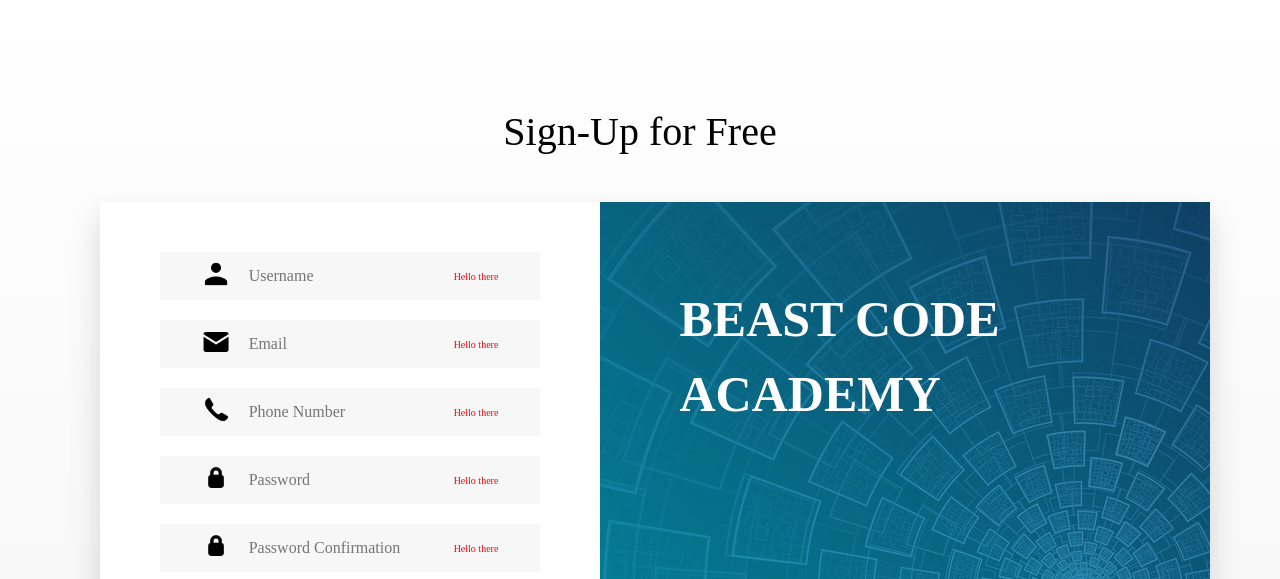
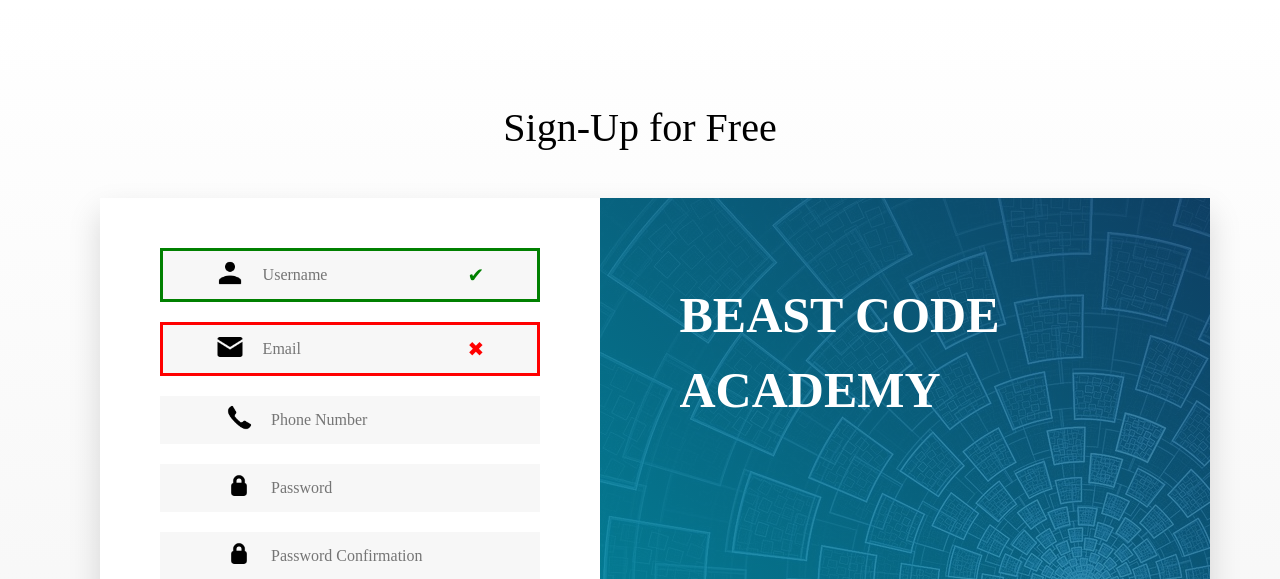
Before and after one commit to Beast-Code9999/Sign-up-Form, a website: page index.html in a window 1280 px wide. Shown: the part 155-734 px from the top of the page. Drawn offline with Linux system fonts and the light colour scheme.

Commit message:
add ticks into css form validation

```diff
--- a/index.html
+++ b/index.html
@@ -63,7 +63,7 @@
             <div class="section-main__container">
                 <div class="section-main__form">
                     <form action="#" method="get" class="form u-margin-bottom-small">
-                        <div class="form__section">
+                        <div class="form__section valid">
                             <label for="username"  class="form__label">
                                 <img src="./img/icons8-user-96.png" alt="icon-user">
                             </label>
@@ -75,7 +75,7 @@
                                    minlength="4"
                                    class="form__input">
                         </div>
-                        <div class="form__section">
+                        <div class="form__section invalid">
                             <label for="email" class="form__label">
                                 <img src="./img/icons8-mail-96.png" alt="icon-mail">
                             </label>
@@ -118,12 +118,14 @@
                                    name="user[password_confirmation]"
                                    placeholder="Password Confirmation"
                                    required="required"
-                                   class="form__input">
+                                   class="form__input"
+                                   autocomplete="off">
                         </div>
                         <div class="form__section">
                             <a class="form__link" href="#" target="_blank">By signing up, you agree to our terms of use.</a>
                         </div>
                         <input type="submit"
+                               id="submit"
                                name="commit"
                                value="sign-up"
                                class="sign-up-option sign-up-option--main">
--- a/sass/layout/_form.scss
+++ b/sass/layout/_form.scss
@@ -17,9 +17,7 @@
 
 
         &:not(:nth-child(6))::after {
-            content: "Hello there";
-            color: red;
-            font-size: 1rem;
+
         }
 
         &:not(:last-child) {
@@ -72,3 +70,25 @@
         }
     }
 }
+
+.valid {
+    border: 3px solid green;
+
+    &::after {
+        content: "✔";
+        color: green;
+        font-size: 2rem;
+    }
+}
+
+
+
+.invalid {
+    border: 3px solid red;
+
+    &::after {
+        content: "✖";
+        color: red;
+        font-size: 2rem;
+    }
+}
--- a/script.js
+++ b/script.js
@@ -1,11 +1,37 @@
 const darkMode = document.querySelector(".header__item--special--dark");
 const lightMode = document.querySelector(".header__item--special--light");
+const formSection = document.querySelectorAll(".form__section")
 const username = document.getElementById("username");
 const email = document.getElementById("email");
 const phoneNumber = document.getElementById("phone-number");
 const password = document.getElementById("user_password");
 const passwordConfirm = document.getElementById("user_password_confirmation");
 const footerInput = document.getElementById("footer__input");
+const submit = document.getElementById("submit")
 
-footerInput.style.borderBlockColor = "green"
-console.log(footerInput)
+// formSection.style.borderBlockColor = "green"
+// formSection.style.borderBlockWidth = "3px"
+// formSection.style.borderBlockStyle = "solid"
+
+// is too short (minimum is 4 characters)
+// Is not a valid email
+// is too short (minimum is 6 characters)
+// The passwords do not match
+
+
+formSection.forEach((section) => {
+    console.log(section)
+
+})
+
+window.addEventListener('click', (e) => {
+    // console.log(e.target.value)
+})
+
+
+submit.addEventListener('click', submitForm);
+
+function submitForm(e) {
+    console.log(username.value)
+    console.log(e)
+}
```
Also changed, not shown: style.css.
